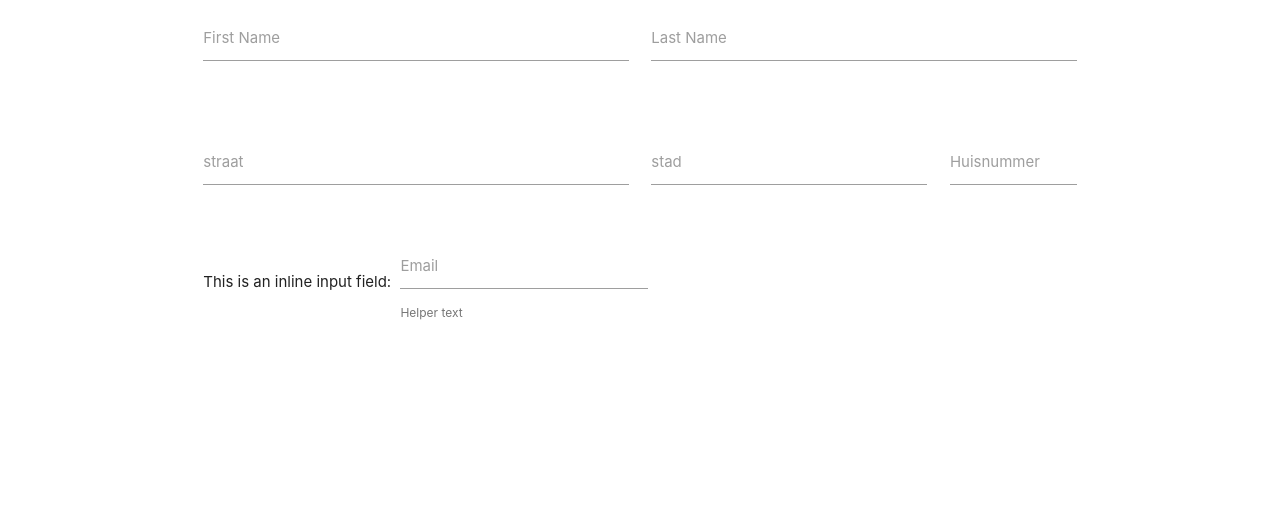
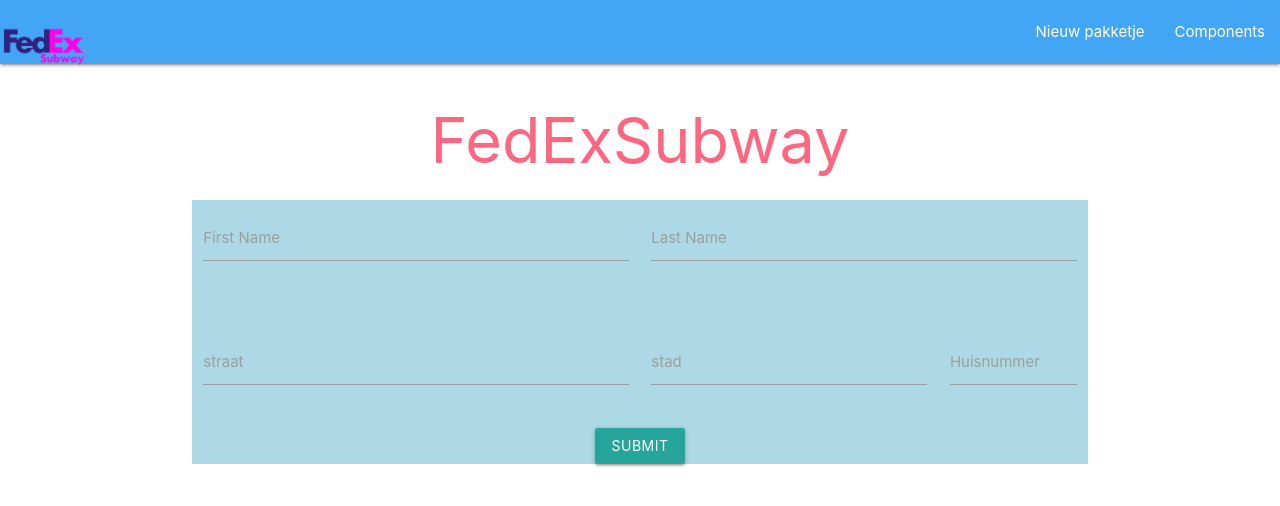
Before and after one commit to fedsub/HubDashboard, a plain HTML site: page newPackage.html in a window 1280 px wide. Drawn offline with nearby package versions, Linux system fonts and the light colour scheme.

Commit message:
navbar newPackage + some styling

```diff
--- /dev/null
+++ b/css/newPackage.css
@@ -0,0 +1,27 @@
+.title{
+  text-align: center;
+  color: #ff6680;
+    font-weight: bold;
+    src: url("style/Futura Bold.otf") format("opentype");
+
+}
+
+body{
+  background-color: white ;
+}
+.container{
+  background-color: lightblue;
+
+}
+
+
+.btn waves-effect waves-light{
+  text-align: center;
+
+
+
+}
+
+nav{
+  width: 100%;
+}
--- a/newPackage.html
+++ b/newPackage.html
@@ -4,10 +4,26 @@
     <meta charset="utf-8">
     <title></title>
     <link rel="stylesheet" href="https://cdnjs.cloudflare.com/ajax/libs/materialize/1.0.0-beta/css/materialize.min.css">
+    <link rel="stylesheet"  href="css/newPackage.css">
 
-  </head>
+</head>
   <body>
-<div class="container">
+
+    <nav>
+      <div class="nav-wrapper blue lighten-1">
+        <a href="/index.html" class="brand-logo"><img src="/style/fedexmetrologo.png" alt="" style="height: 12%; width: 12%"></a>
+        <ul class="right hide-on-med-and-down">
+          <li><a href="newPackage.html">Nieuw pakketje</a></li>
+          <li><a href="badges.html">Components</a></li>
+        </ul>
+      </div>
+    </nav>
+    <div class="title">
+
+   <h1>FedExSubway</h1>
+</div>
+    <div class="container">
+
 
   <div class="row">
     <form class="col s12">
@@ -35,23 +51,29 @@
         </div>
 
         <div class="input-field col s2 m12 l2">
-          <input id="houseNumber" type="number" class="validate">
+          <input id="houseNumber" type="text" class="validate">
           <label for="houseNumber">Huisnummer</label>
       </div>
       </div>
       <div class="row">
-        <div class="col s12">
-          This is an inline input field:
-          <div class="input-field inline">
-            <input id="email_inline" type="email" class="validate">
-            <label for="email_inline">Email</label>
-            <span class="helper-text" data-error="wrong" data-success="right">Helper text</span>
-          </div>
-        </div>
-      </div>
+        <div class="center-align">
+
+
+    <button class="btn waves-effect waves-light" type="submit" name="action" formaction="/index.html">Submit
+    </button>
+</div>
+</div>
+
     </form>
+
+
   </div>
 
 </div>
+</div>
+
+
+<script src="https://cdnjs.cloudflare.com/ajax/libs/materialize/1.0.0-beta/js/materialize.min.js"></script>
+
   </body>
 </html>
```
Also changed, not shown: index.html (+3 -3 lines), style/Futura Bold.otf (added), style/fedexmetrologo.jpg (added), style/fedexmetrologo.png (added).
